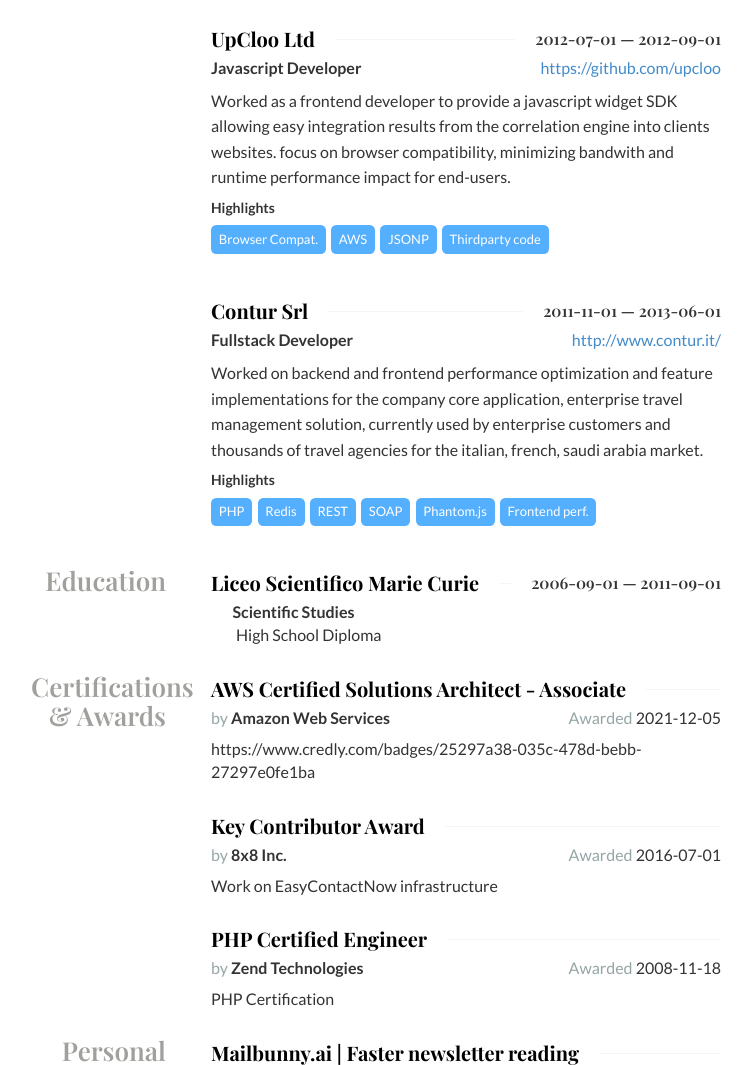
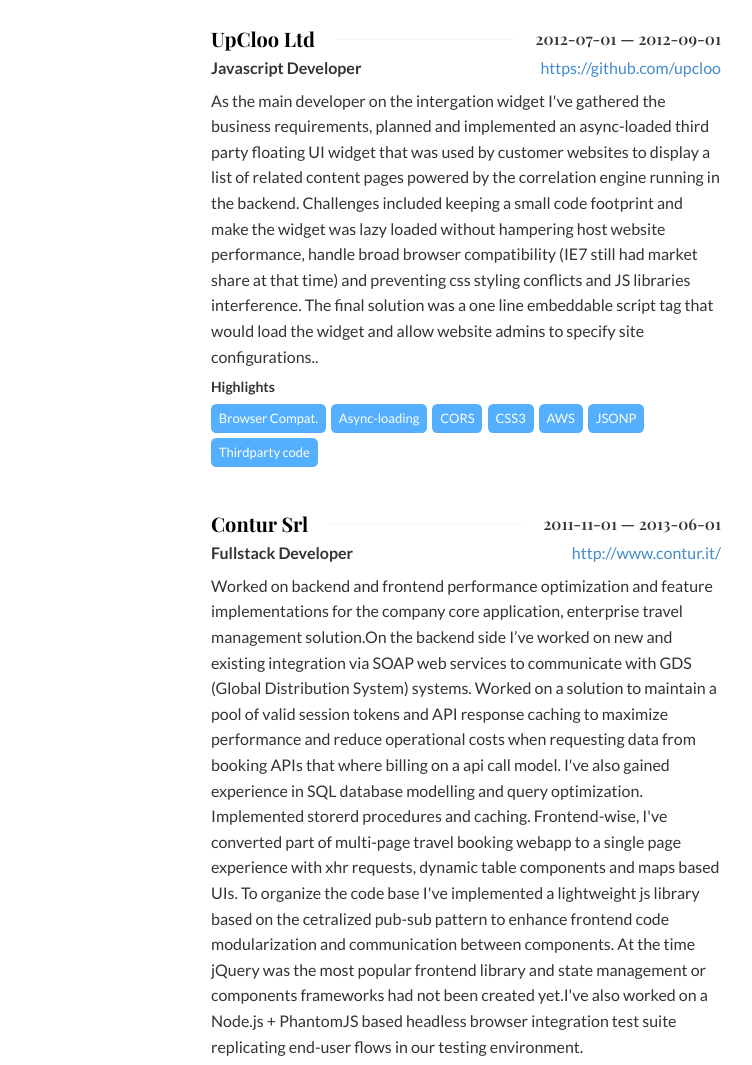
Before and after one commit to egm0121/resume, a website: page docs/index.html in a window 1280 px wide. Shown: the part 1619-2684 px from the top of the page, without its empty margins (264-1016 px from the left). Drawn offline with nearby package versions, Linux system fonts and the light colour scheme; some icons are missing; a web font is replaced by a local one.

Commit message:
build cv

```diff
--- a/docs/index.html
+++ b/docs/index.html
@@ -429,11 +429,14 @@
 					Javascript Developer
 				</div>
 				<div class="summary">
-					<p>Worked as a frontend developer to provide a javascript widget SDK allowing easy integration results from the correlation engine into clients websites. focus on browser compatibility, minimizing bandwith and runtime performance impact for end-users.</p>
+					<p>As the main developer on the intergation widget I&#x27;ve gathered the business requirements, planned and implemented an async-loaded third party floating UI widget that was used by customer websites to display a list of related content pages powered by the correlation engine running in the backend. Challenges included keeping a small code footprint and make the widget was lazy loaded without hampering host website performance, handle broad browser compatibility (IE7 still had market share at that time) and preventing css styling conflicts and JS libraries interference. The final solution was a one line embeddable script tag that would load the widget and allow website admins to specify site configurations..</p>
 				</div>
 				<h5>Highlights</h5>
 				<ul class="keywords">
 					<li class="bullet">Browser Compat.</li>
+					<li class="bullet">Async-loading</li>
+					<li class="bullet">CORS</li>
+					<li class="bullet">CSS3</li>
 					<li class="bullet">AWS</li>
 					<li class="bullet">JSONP</li>
 					<li class="bullet">Thirdparty code</li>
@@ -454,7 +457,7 @@
 					Fullstack Developer
 				</div>
 				<div class="summary">
-					<p>Worked on backend and frontend performance optimization and feature implementations for the company core application, enterprise travel management solution, currently used by enterprise customers and thousands of travel agencies for the italian, french, saudi arabia market. </p>
+					<p>Worked on backend and frontend performance optimization and feature implementations for the company core application, enterprise travel management solution.On the backend side I’ve worked on new and existing integration via SOAP web services to communicate with GDS (Global Distribution System) systems. Worked on a solution to maintain a pool of valid session tokens and API response caching to maximize performance and reduce operational costs when requesting data from booking APIs that where billing on a api call model. I&#x27;ve also gained experience in SQL database modelling and query optimization. Implemented storerd procedures and caching. Frontend-wise, I&#x27;ve converted part of multi-page travel booking webapp to a single page experience with xhr requests, dynamic table components and maps based UIs. To organize the code base I&#x27;ve implemented a lightweight js library based on the cetralized pub-sub pattern to enhance frontend code modularization and communication between components. At the time jQuery was the most popular frontend library and state management or components frameworks had not been created yet.I&#x27;ve also worked on a Node.js + PhantomJS based headless browser integration test suite replicating end-user flows in our testing environment.</p>
 				</div>
 				<h5>Highlights</h5>
 				<ul class="keywords">
```
